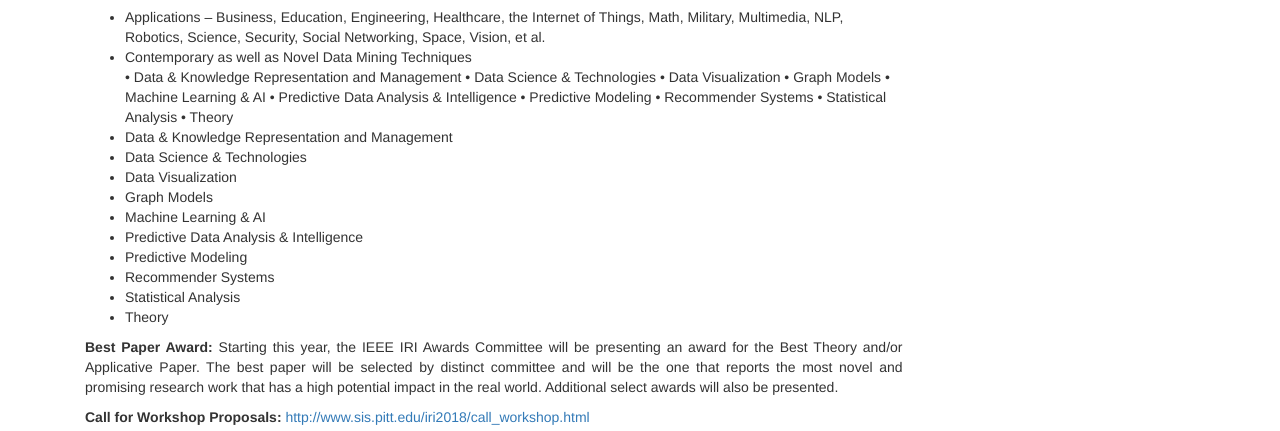
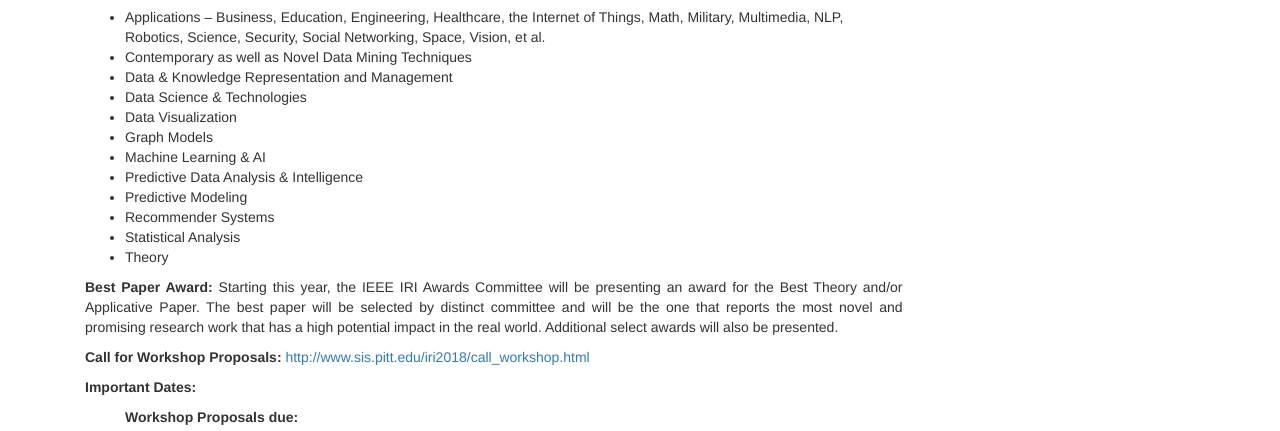
Before and after one commit to IRI2018/IRI2018.github.io, a plain HTML site: page call_papers.html in a window 1280 px wide. Shown: the part 780-1211 px from the top of the page. Drawn offline with Linux system fonts and the light colour scheme.

Commit message:
update call_papers.html

```diff
--- a/call_papers.html
+++ b/call_papers.html
@@ -42,17 +42,6 @@
                             <ul>
                                 <li>Applications – Business, Education, Engineering, Healthcare, the Internet of Things, Math, Military, Multimedia, NLP, Robotics, Science, Security, Social Networking, Space, Vision, et al.</li>
                                 <li>Contemporary as well as Novel Data Mining Techniques</li>
-                                •	Data & Knowledge Representation and Management
-•	Data Science & Technologies
-•	Data Visualization
-•	Graph Models
-•	Machine Learning & AI
-•	Predictive Data Analysis & Intelligence
-•	Predictive Modeling
-•	Recommender Systems
-•	Statistical Analysis
-•	Theory
-
                                 <li>Data & Knowledge Representation and Management</li>
                                 <li>Data Science & Technologies</li>
                                 <li>Data Visualization</li>
```
